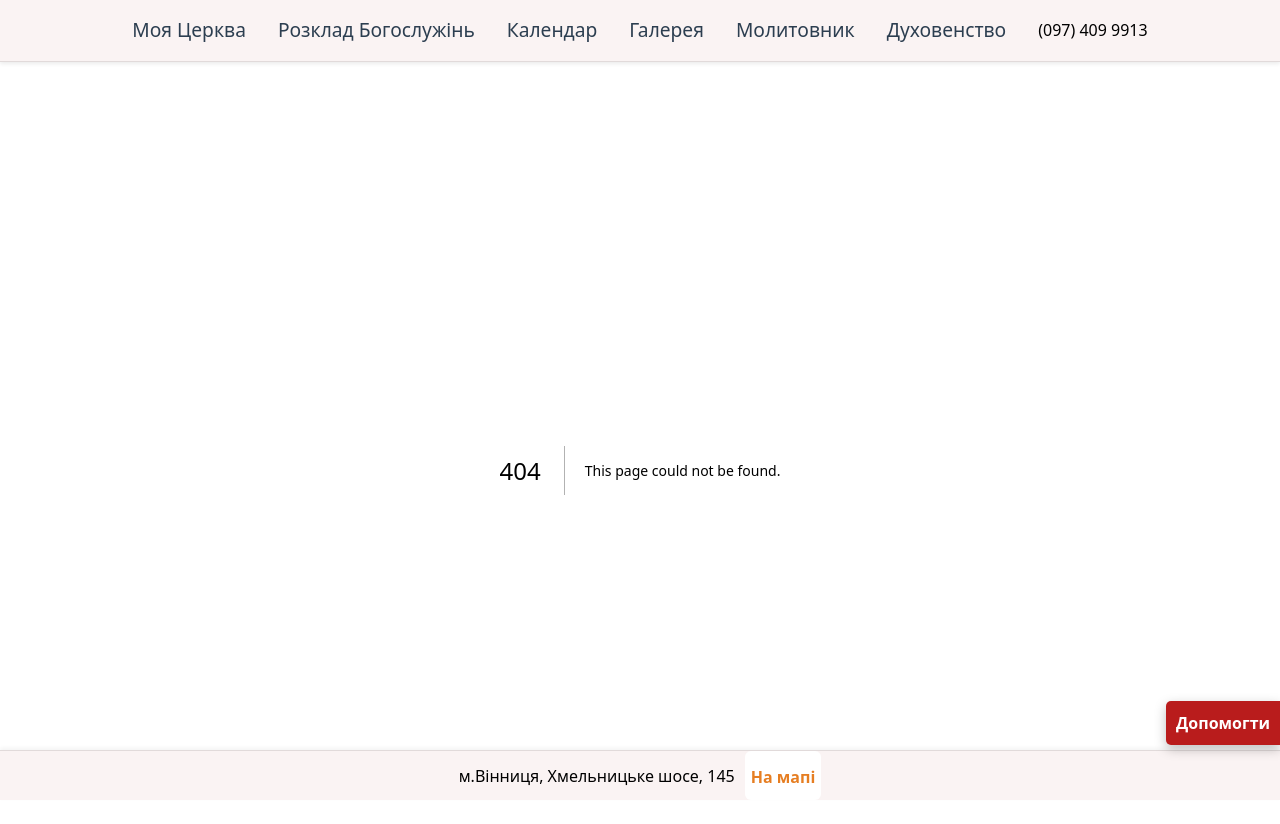
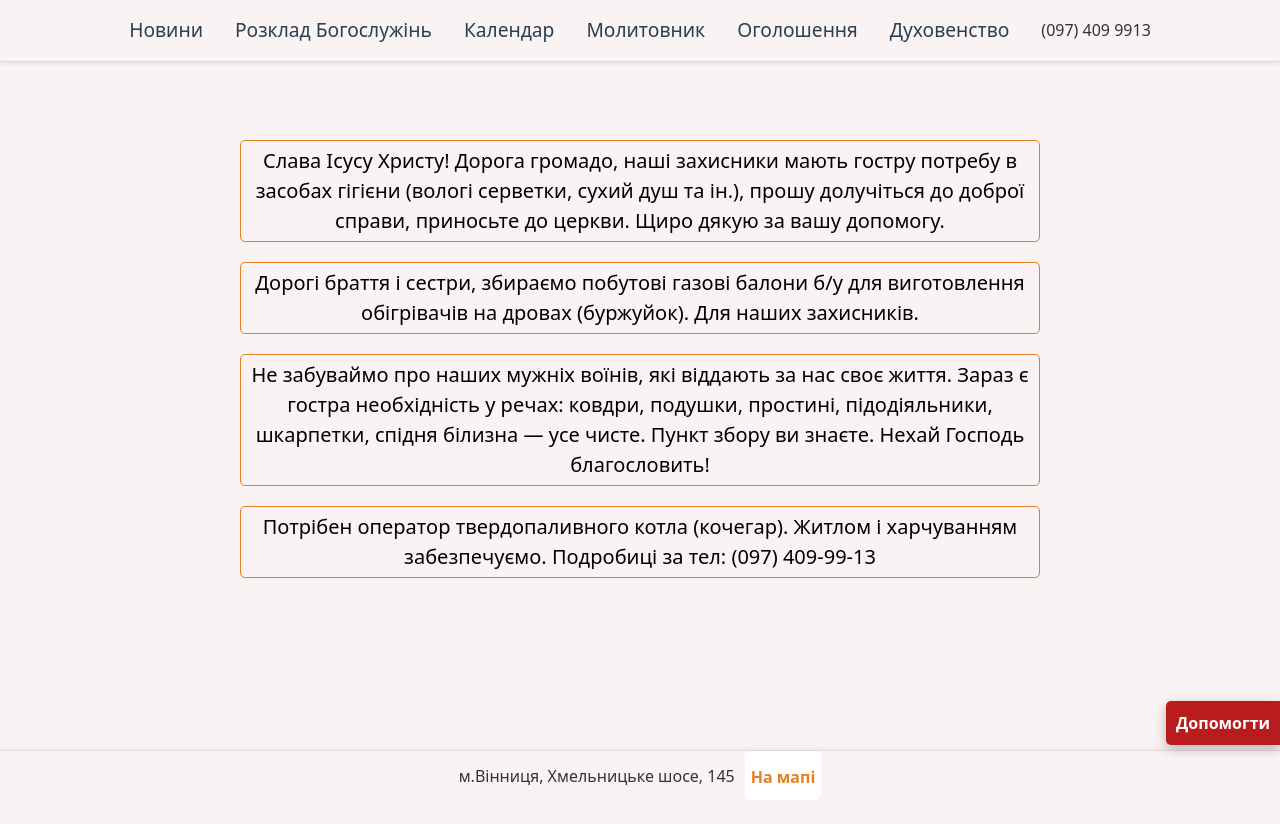
Before and after one commit to ValeriyVinn/my-parish, a Next.js app: page /advert in a window 1280 px wide. Before the commit this address had no page. Shown: the top 824 px of the page. Built offline with nearby package versions, Linux system fonts and the light colour scheme.

Commit message:
add(advert): advertisement page

```diff
--- /dev/null
+++ b/src/app/advert/page.module.css
@@ -0,0 +1,15 @@
+.addContainer {
+  padding-top: 50px;
+}
+
+.advertisement {
+  font-size: 1.25rem;
+  margin: 20px auto;
+  padding: 5px;
+  max-width: 800px;
+  /* background-color: var(--color-accent); */
+  color: black; /* темно-жовтий текст */
+  border: 1px solid var(--color-accent); /* світло-жовта рамка */
+  border-radius: 5px;
+  text-align: center;
+}
--- /dev/null
+++ b/src/app/advert/page.tsx
@@ -0,0 +1,30 @@
+import styles from "./page.module.css";
+
+export default function AidPage() {
+  return (
+    <div className= {`${styles.addContainer} container`}>
+
+
+        <p className={styles.advertisement}>
+          Слава Ісусу Христу! Дорога громадо, наші захисники мають гостру
+          потребу в засобах гігієни (вологі серветки, сухий душ та ін.), прошу
+          долучіться до доброї справи, приносьте до церкви. Щиро дякую за вашу
+          допомогу.
+        </p>
+        <p className={styles.advertisement}>
+          Дорогі браття і сестри, збираємо побутові газові балони б/у для
+          виготовлення обігрівачів на дровах (буржуйок). Для наших захисників.
+        </p>
+        <p className={styles.advertisement}>
+          Не забуваймо про наших мужніх воїнів, які віддають за нас своє життя.
+          Зараз є гостра необхідність у речах: ковдри, подушки, простині,
+          підодіяльники, шкарпетки, спідня білизна — усе чисте. Пункт збору ви
+          знаєте. Нехай Господь благословить!
+        </p>
+        <p className={styles.advertisement}>
+          Потрібен оператор твердопаливного котла (кочегар). Житлом і
+          харчуванням забезпечуємо. Подробиці за тел: (097) 409-99-13
+        </p>
+    </div>
+  );
+}
--- a/src/app/page.tsx
+++ b/src/app/page.tsx
@@ -66,7 +66,7 @@ export default function NewsPage() {
       <section className={css.section}>
         <Hero />
 
-        {/* --- Тексти оголошень --- */}
+        {/* --- Тексти оголошень ---
         <p className={css.advertisement}>
           Слава Ісусу Христу! Дорога громадо, наші захисники мають гостру
           потребу в засобах гігієни (вологі серветки, сухий душ та ін.), прошу
@@ -86,7 +86,7 @@ export default function NewsPage() {
         <p className={css.advertisement}>
           Потрібен оператор твердопаливного котла (кочегар). Житлом і
           харчуванням забезпечуємо. Подробиці за тел: (097) 409-99-13
-        </p>
+        </p> */}
 
         {/* --- Новини --- */}
         {reversedData.map((block, blockIndex) => (
--- a/src/components/Hero/Hero.module.css
+++ b/src/components/Hero/Hero.module.css
@@ -2,8 +2,8 @@
   position: relative;
   width: 100%;
   height: 95vh; /* займає всю висоту екрану */
-
   overflow: hidden;
+  margin-bottom: 25px;
 }
 
 .hero iframe {
--- a/src/layouts/SharedLayout.tsx
+++ b/src/layouts/SharedLayout.tsx
@@ -4,7 +4,11 @@ import Link from "next/link";
 import { useState } from "react";
 import css from "./SharedLayout.module.css";
 
-export default function SharedLayout({ children }: { children: React.ReactNode }) {
+export default function SharedLayout({
+  children,
+}: {
+  children: React.ReactNode;
+}) {
   const [isOpen, setIsOpen] = useState(false);
   const toggleMenu = () => setIsOpen(!isOpen);
 
@@ -17,32 +21,57 @@ export default function SharedLayout({ children }: { children: React.ReactNode }
       <nav className={`${css.nav} ${isOpen ? css.open : ""}`}>
         <ul className={css.navList}>
           <li className={css.navItem}>
-            <Link href="/" className={css.navLink} onClick={() => setIsOpen(false)}>
-              Моя Церква
+            <Link
+              href="/"
+              className={css.navLink}
+              onClick={() => setIsOpen(false)}
+            >
+              Новини
             </Link>
           </li>
           <li className={css.navItem}>
-            <Link href="/shedule" className={css.navLink} onClick={() => setIsOpen(false)}>
+            <Link
+              href="/shedule"
+              className={css.navLink}
+              onClick={() => setIsOpen(false)}
+            >
               Розклад Богослужінь
             </Link>
           </li>
           <li className={css.navItem}>
-            <Link href="/calendar" className={css.navLink} onClick={() => setIsOpen(false)}>
+            <Link
+              href="/calendar"
+              className={css.navLink}
+              onClick={() => setIsOpen(false)}
+            >
               Календар
             </Link>
           </li>
+
           <li className={css.navItem}>
-            <Link href="/gallery" className={css.navLink} onClick={() => setIsOpen(false)}>
-              Галерея
-            </Link>
-          </li>
-          <li className={css.navItem}>
-            <Link href="/prayers" className={css.navLink} onClick={() => setIsOpen(false)}>
+            <Link
+              href="/prayers"
+              className={css.navLink}
+              onClick={() => setIsOpen(false)}
+            >
               Молитовник
             </Link>
           </li>
           <li className={css.navItem}>
-            <Link href="/clergy" className={css.navLink} onClick={() => setIsOpen(false)}>
+            <Link
+              href="/advert"
+              className={css.navLink}
+              onClick={() => setIsOpen(false)}
+            >
+              Оголошення
+            </Link>
+          </li>
+          <li className={css.navItem}>
+            <Link
+              href="/clergy"
+              className={css.navLink}
+              onClick={() => setIsOpen(false)}
+            >
               Духовенство
             </Link>
           </li>
```
